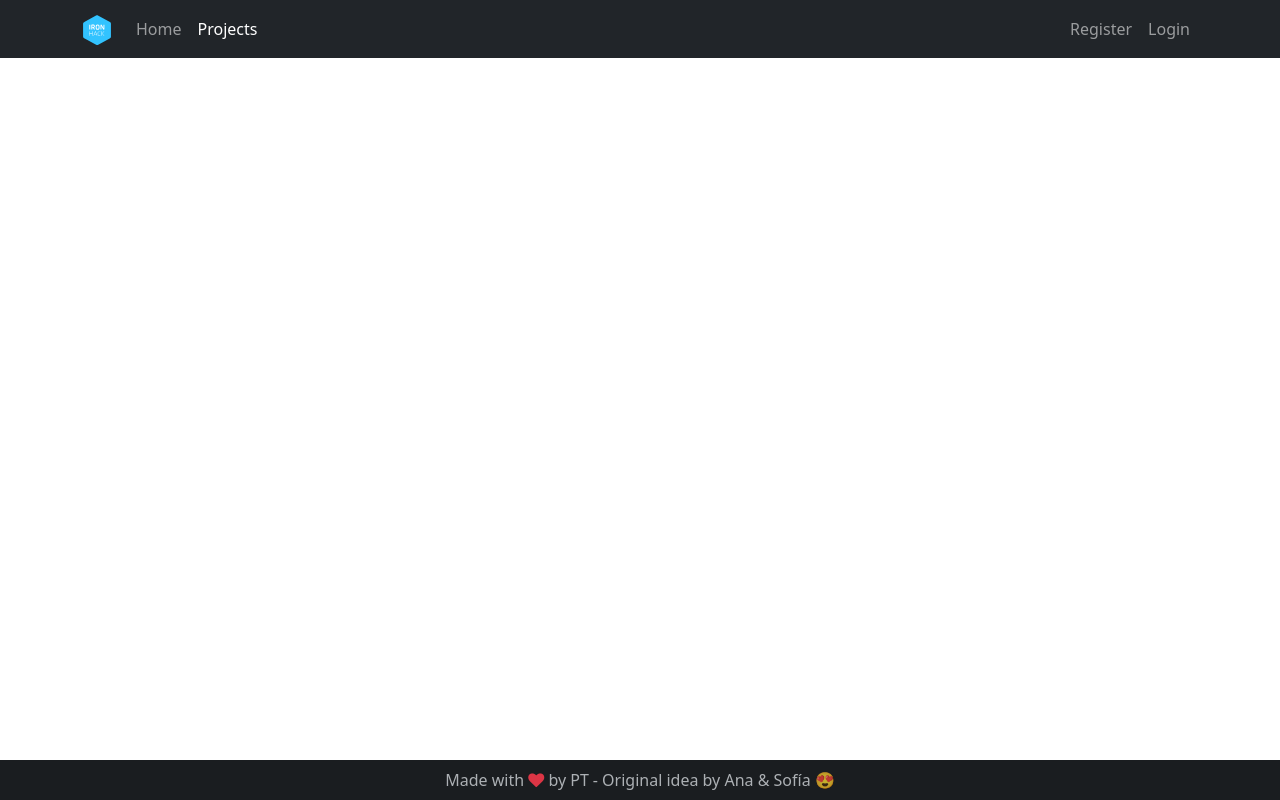
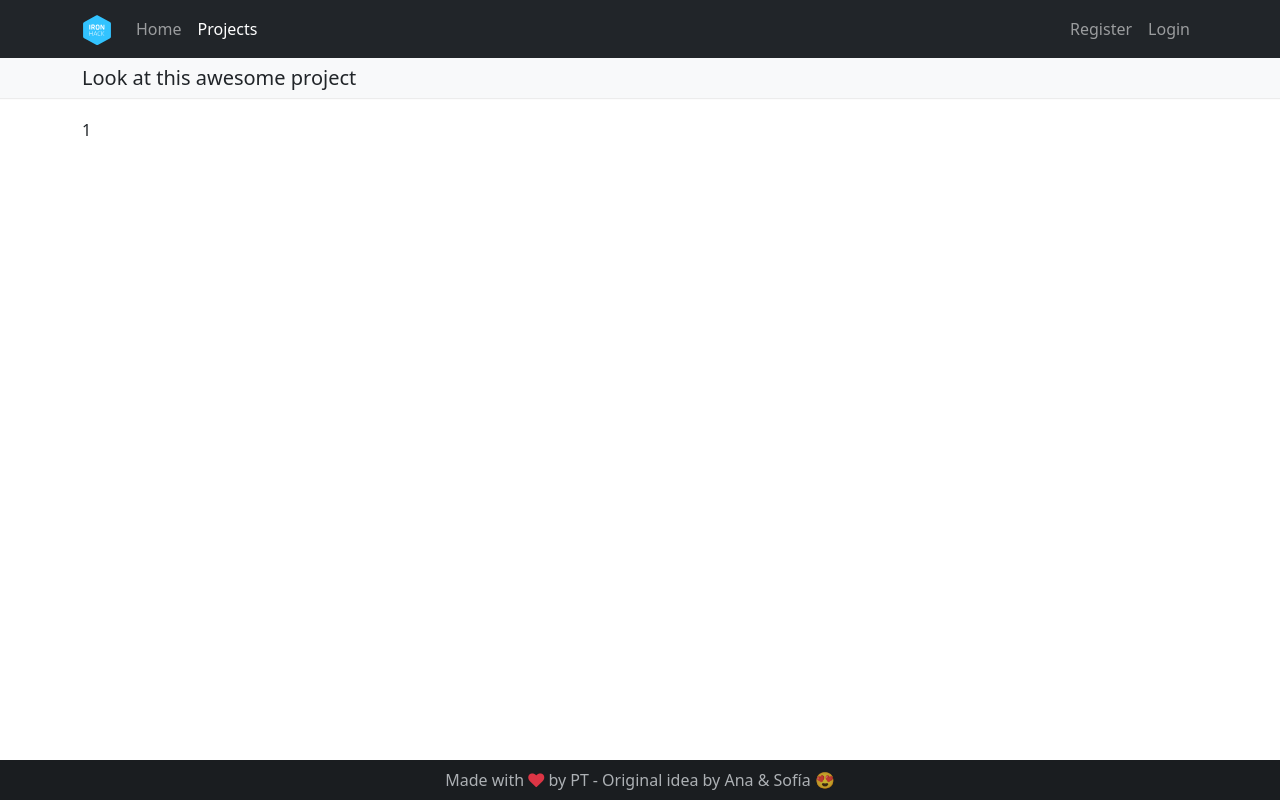
Before and after one commit to IronPTSolutions/iron-projects, a React (Create React App) app in the folder web/: page /projects/1 in a window 1280 px wide. Built offline with nearby package versions, Linux system fonts and the light colour scheme; no server answers.

Commit message:
feat: projects detail routing

```diff
--- a/web/src/App.js
+++ b/web/src/App.js
@@ -5,6 +5,7 @@ import LoginPage from "./pages/LoginPage";
 import AuthStore from './contexts/AuthStore';
 import Footer from "./components/footer/Footer";
 import ProjectsPage from "./pages/ProjectsPage";
+import ProjectPage from "./pages/ProjectPage";
 
 function App() {
   return (
@@ -15,6 +16,7 @@ function App() {
         <Routes>
           <Route path="/register" element={<RegisterPage />} />
           <Route path="/login" element={<LoginPage />} />
+          <Route path="/projects/:projectId" element={<ProjectPage />} />
           <Route path="/projects" element={<ProjectsPage />} />
         </Routes>
 
--- /dev/null
+++ b/web/src/components/projects/project-detail/ProjectDetail.js
@@ -0,0 +1,11 @@
+import React from 'react';
+import { useParams } from 'react-router-dom';
+
+function ProjectDetail() {
+  const { projectId } = useParams();
+  return (
+    <div>{projectId}</div>
+  )
+}
+
+export default ProjectDetail
--- a/web/src/components/projects/project-item/ProjectItem.js
+++ b/web/src/components/projects/project-item/ProjectItem.js
@@ -1,15 +1,16 @@
 import React from 'react'
 
 import './ProjectItem.css';
+import { Link } from 'react-router-dom';
 
-function ProjectItem({ project: { title, tags, githubUrl, imageUrl, authors } }) {
+function ProjectItem({ project: { id, title, tags, githubUrl, imageUrl, authors } }) {
   return (
     <div className="project-item card text-bg-dark">
       <img src={imageUrl} className="card-img" alt={title} />
       <div className="card-img-overlay">
         <div className="d-flex flex-column h-100">
           <div className="d-flex align-items-baseline">
-            <h5 className="card-title px-3 py-1 fs-5 fw-lighter text-dark me-auto">{title}</h5>
+            <h5 className="card-title px-3 py-1 fs-5 fw-lighter text-dark me-auto"><Link to={`/projects/${id}`} className='text-dark link-underline-opacity-0'>{title}</Link></h5>
             <a href={githubUrl} target='blank' className='text-dark fs-3 link-underline-opacity-0'><i className='fa fa-github'></i></a>
           </div>
           <div className="d-flex mt-auto align-items-center">
--- /dev/null
+++ b/web/src/pages/ProjectPage.js
@@ -0,0 +1,13 @@
+import React from 'react';
+import PageLayout from '../components/layout/PageLayout';
+import ProjectDetail from '../components/projects/project-detail/ProjectDetail';
+
+function ProjectPage() {
+  return (
+    <PageLayout title="Look at this awesome project">
+      <ProjectDetail />
+    </PageLayout>
+  )
+}
+
+export default ProjectPage;
--- a/web/src/services/cohorts.js
+++ b/web/src/services/cohorts.js
@@ -4,5 +4,5 @@ const list = () => http.get('/cohorts')
   .then((res) => res.data)
 
 export default {
-  list
+  list,
 }
--- a/web/src/services/projects.js
+++ b/web/src/services/projects.js
@@ -5,5 +5,5 @@ const list = () => http.get('/projects')
 
 
 export default {
-  list
+  list,
 }
```
